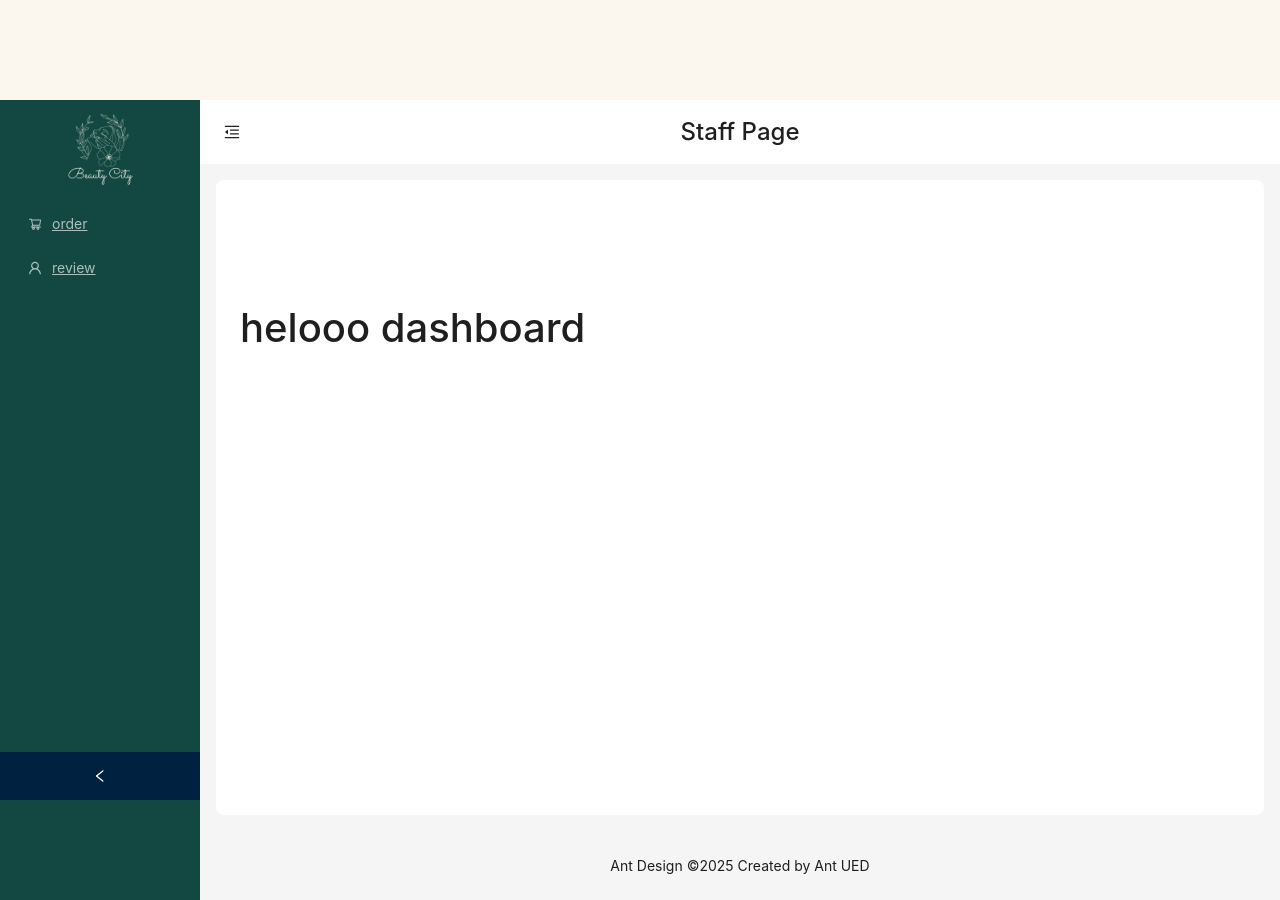
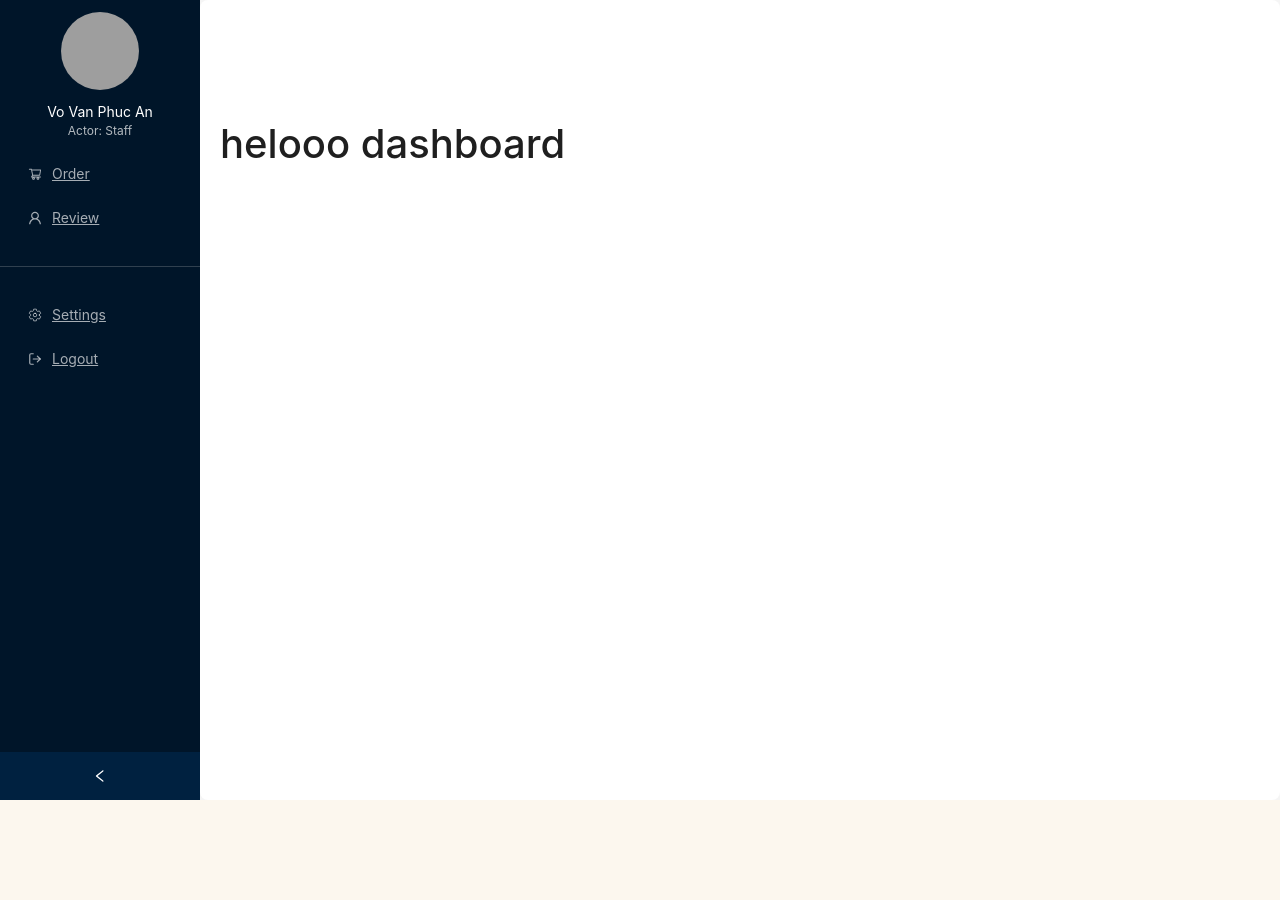
Before and after one commit to anhquan121203/Skincare__Website, a React (Vite) app: page /staff in a window 1280 px wide. After the commit the page ends 800 px from the top, so only its background shows below. Built offline with nearby package versions, Linux system fonts and the light colour scheme; grey boxes are pictures that could not be loaded.

Commit message:
update siderbar

```diff
--- a/src/Components/StaffComponent/SidebarStaff/SidebarStaff.jsx
+++ b/src/Components/StaffComponent/SidebarStaff/SidebarStaff.jsx
@@ -1,7 +1,79 @@
-import React from "react";
+import { ShoppingCartOutlined, UserOutlined } from "@ant-design/icons";
+import { Menu, Layout, Divider, Avatar } from "antd";
+import { Link } from "react-router-dom";
+import { IoSettingsOutline } from "react-icons/io5";
+import { FiLogOut } from "react-icons/fi";
 
-function SidebarStaff() {
-  return <div></div>;
+const { Sider } = Layout;
+
+function getItem(label, key, icon) {
+  return {
+    key,
+    icon,
+    label: <Link to={`/staff/manage-${key}`}>{label}</Link>,
+  };
 }
 
+const items = [
+  getItem("Order", "order", <ShoppingCartOutlined />),
+  getItem("Review", "review", <UserOutlined />),
+];
+
+const SidebarStaff = ({ collapsed, setCollapsed }) => {
+  return (
+    <Sider
+      collapsible
+      collapsed={collapsed}
+      onCollapse={(value) => setCollapsed(value)}
+    >
+      {/* edit hình ảnh avatar */}
+      <div
+        style={{
+          display: "flex",
+          flexDirection: "column",
+          justifyContent: "center",
+          alignItems: "center",
+          width: "100%",
+          height: "150px",
+          padding: "10px 0",
+        }}
+      >
+        <Avatar
+          src="https://i.pinimg.com/736x/34/60/3c/34603ce8a80b1ce9a768cad7ebf63c56.jpg"
+          size={collapsed ? 50 : 80}
+        />
+        {!collapsed && (
+          <div
+            style={{ textAlign: "center", marginTop: "10px", color: "white" }}
+          >
+            <div>Vo Van Phuc An</div>
+            <div style={{ fontSize: "12px", opacity: 0.7 }}>Actor: Staff</div>
+          </div>
+        )}
+      </div>
+
+      <Menu
+        theme="dark"
+        defaultSelectedKeys={["1"]}
+        mode="inline"
+        items={items}
+        style={{ width: "100%", flex: 1 }}
+      />
+
+      <div style={{ flexGrow: 1 }}></div>
+
+      <Divider style={{ backgroundColor: "rgba(255, 255, 255, 0.2)" }} />
+
+      <Menu theme="dark" mode="inline" style={{ width: "100%" }}>
+        <Menu.Item key="settings" icon={<IoSettingsOutline />}>
+          <Link to="#">Settings</Link>
+        </Menu.Item>
+        <Menu.Item key="logout" icon={<FiLogOut />}>
+          <Link to="/">Logout</Link>
+        </Menu.Item>
+      </Menu>
+    </Sider>
+  );
+};
+
 export default SidebarStaff;
--- a/src/Layout/StaffLayout.jsx
+++ b/src/Layout/StaffLayout.jsx
@@ -1,120 +1,45 @@
 import { useState } from "react";
-import {
-  ShoppingCartOutlined,
-  MenuFoldOutlined,
-  MenuUnfoldOutlined,
-  UserOutlined,
-} from "@ant-design/icons";
-import logo from "../assets/images/logo.png";
-import { Button, Layout, Menu, theme } from "antd";
-import { Link, Outlet } from "react-router-dom";
-import { Content } from "antd/es/layout/layout";
-const { Header, Footer, Sider } = Layout;
-function getItem(label, key, icon, children) {
-  return {
-    key,
-    icon,
-    children,
-    label: <Link to={`/staff/manage-${key}`}>{label}</Link>,
-  };
-}
-const items = [
-  getItem("order", "order", <ShoppingCartOutlined />),
-  getItem("review", "review", <UserOutlined />),
-];
+import { Layout, theme } from "antd";
+import { Outlet } from "react-router-dom";
+import SidebarStaff from "../Components/StaffComponent/SidebarStaff/SidebarStaff";
+
+const { Sider, Content } = Layout;
+
 const StaffLayout = () => {
   const [collapsed, setCollapsed] = useState(false);
   const {
-    token: { colorBgContainer, borderRadiusLG },
+    token: { colorBgContainer },
   } = theme.useToken();
+
   return (
-    <Layout
-      style={{
-        minHeight: "100vh",
-      }}
-    >
+    <Layout style={{ height: "100vh", width: "100vw", marginTop: "-100px" }}>
+      {/* menu siderbar nằm ở đayy */}
       <Sider
         collapsible
         collapsed={collapsed}
-        onCollapse={(value) => setCollapsed(value)}
-        style={{ background: "#124841" }}
+        onCollapse={setCollapsed}
+        style={{ height: "100vh" }}
       >
-        <div className="demo-logo-vertical" />
+        <SidebarStaff collapsed={collapsed} setCollapsed={setCollapsed} />
+      </Sider>
 
-        {/* Đặt logo vào div riêng để căn giữa */}
-        <div
+      {/* chỗ chứa còn tennnnn nằm ở đâyy */}
+      <Layout style={{ width: "100%" }}>
+        <Content
           style={{
-            display: "flex",
-            justifyContent: "center",
-            alignItems: "center",
-            width: "100%",
-            height: "100px",
+            margin: "0px",
+            padding: "20px",
+            background: colorBgContainer,
+            borderRadius: "8px",
+            overflowY: "auto",
+            height: "100vh",
           }}
         >
-          <img src={logo} alt="Logo" width={collapsed ? 50 : 100} />
-        </div>
-
-        {/* Menu với margin-top để tách logo và menu */}
-        <Menu
-          theme="dark"
-          defaultSelectedKeys={["1"]}
-          mode="inline"
-          items={items}
-          style={{ background: "#124841", width: "100%" }}
-        />
-      </Sider>
-
-      <Layout>
-        <Header
-          style={{
-            padding: 0,
-            background: colorBgContainer,
-            display: "flex",
-            alignItems: "center",
-            justifyContent: "space-between",
-          }}
-        >
-          <Button
-            type="text"
-            icon={collapsed ? <MenuUnfoldOutlined /> : <MenuFoldOutlined />}
-            onClick={() => setCollapsed(!collapsed)}
-            style={{
-              fontSize: "16px",
-              width: 64,
-              height: 64,
-            }}
-          />
-          {/* Dòng chữ "This is Admin Page" */}
-          <h1 style={{ margin: 0, fontSize: 24 }}>Staff Page</h1>
-          <div style={{ width: 64 }}></div>
-        </Header>
-
-        <Content
-          style={{
-            margin: "16px 16px",
-          }}
-        >
-          <div
-            style={{
-              padding: 24,
-              height: "100%",
-              background: colorBgContainer,
-              borderRadius: borderRadiusLG,
-            }}
-          >
-            <Outlet />
-          </div>
+          <Outlet />
         </Content>
-
-        <Footer
-          style={{
-            textAlign: "center",
-          }}
-        >
-          Ant Design ©{new Date().getFullYear()} Created by Ant UED
-        </Footer>
       </Layout>
     </Layout>
   );
 };
+
 export default StaffLayout;
```
